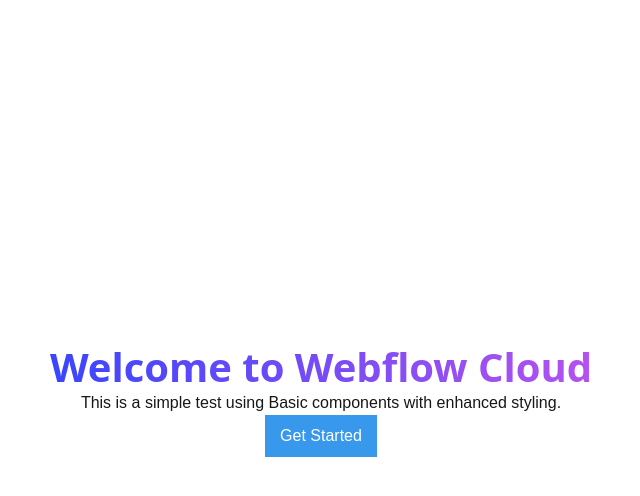
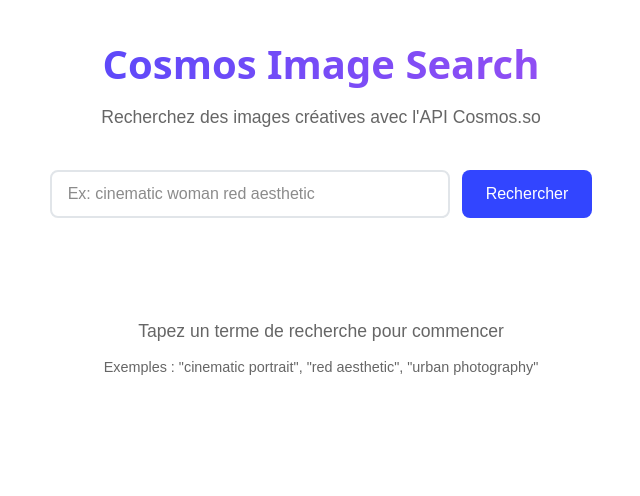
Before and after one commit to Assilbeg/portfolio, a Next.js app in the folder portfolio/: page / in a window 1280 px wide. Shown: the top 496 px of the page, without its empty margins (319-959 px from the left). Built offline with nearby package versions, Linux system fonts and the light colour scheme.

Commit message:
Ajout interface de recherche d'images Cosmos.so

```diff
--- a/portfolio/src/app/page.tsx
+++ b/portfolio/src/app/page.tsx
@@ -1,56 +1,242 @@
 "use client";
 
+import React, { useState } from "react";
 import { Section, Block, Link } from "@/devlink/_Builtin";
 
+interface CosmosImage {
+  id: number;
+  image: {
+    url: string;
+  };
+  text: string | null;
+  ownerName: string | null;
+}
+
 export default function Home() {
+  const [searchTerm, setSearchTerm] = useState("");
+  const [images, setImages] = useState<CosmosImage[]>([]);
+  const [isLoading, setIsLoading] = useState(false);
+  const [error, setError] = useState("");
+
+  const searchImages = async () => {
+    if (!searchTerm.trim()) return;
+
+    setIsLoading(true);
+    setError("");
+
+    try {
+      const response = await fetch('https://api.www.cosmos.so/graphql', {
+        method: 'POST',
+        headers: {
+          'Content-Type': 'application/json',
+          'Authorization': 'Bearer eyJhbGciOiJIUzI1NiIsInR5cCI6IkpXVCJ9.eyJ0eXBlIjoiUmVmcmVzaFRva2VuIiwic3ViIjoiMTI5NTk4OCIsImp0aSI6ImUzOWVmNzQ3LTMxMmMtNDdlNS1hM2IxLTVjOTQ3Njc1OTk5NCIsIm5iZiI6MTc0ODc4MDQzMiwiZXhwIjoxNzgwMzE2NDMyLCJpYXQiOjE3NDg3ODA0MzJ9.bxYLgJcfTTl_EOCbcoJDKDO-ITAwJu9QKG1N5ozRWk0'
+        },
+        body: JSON.stringify({
+          operationName: "SearchGlobalElementsUser",
+          variables: {
+            searchTerm: searchTerm
+          },
+          query: "query SearchGlobalElementsUser($searchTerm: String!) { search(searchTerm: $searchTerm) { elements(meta: {pageSize: 20}) { items { id image { url } text ownerName } } } }"
+        })
+      });
+
+      const data = await response.json();
+
+      if (data.data?.search?.elements?.items) {
+        setImages(data.data.search.elements.items);
+      } else {
+        setError("Aucune image trouvée");
+      }
+    } catch (err) {
+      setError("Erreur lors de la recherche");
+      console.error(err);
+    } finally {
+      setIsLoading(false);
+    }
+  };
+
+  const handleKeyPress = (e: React.KeyboardEvent) => {
+    if (e.key === 'Enter') {
+      searchImages();
+    }
+  };
+
   return (
     <Section
       tag="section"
       style={{
         minHeight: "100vh",
-        display: "flex",
-        alignItems: "center",
-        justifyContent: "center",
+        padding: "40px 20px",
       }}
     >
-      <Block tag="div" className="container">
-        <Block
-          tag="div"
-          className="hero-split"
-          style={{
-            textAlign: "center",
-            maxWidth: "600px",
-            margin: "0 auto",
-          }}
-        >
+      <Block tag="div" className="container" style={{ maxWidth: "1200px", margin: "0 auto" }}>
+
+        {/* Header */}
+        <Block tag="div" style={{ textAlign: "center", marginBottom: "40px" }}>
           <h1
-            className="margin-bottom-24px"
             style={{
               fontSize: "2.5rem",
               fontWeight: 700,
               background: "linear-gradient(83.21deg, #3245ff 0%, #bc52ee 100%)",
               WebkitBackgroundClip: "text",
               WebkitTextFillColor: "transparent",
-              backgroundClip: "text",
+              marginBottom: "16px",
             }}
           >
-            Welcome to Webflow Cloud
+            Cosmos Image Search
           </h1>
-          <Block tag="p" className="margin-bottom-24px">
-            This is a simple test using Basic components with enhanced styling.
+          <p style={{ fontSize: "1.1rem", color: "#666", marginBottom: "32px" }}>
+            Recherchez des images créatives avec l'API Cosmos.so
+          </p>
         </Block>
-          <div>
+
+        {/* Search Section */}
+        <Block tag="div" style={{
+          display: "flex",
+          gap: "12px",
+          marginBottom: "40px",
+          justifyContent: "center",
+          flexWrap: "wrap"
+        }}>
+          <input
+            type="text"
+            value={searchTerm}
+            onChange={(e) => setSearchTerm(e.target.value)}
+            onKeyPress={handleKeyPress}
+            placeholder="Ex: cinematic woman red aesthetic"
+            style={{
+              padding: "12px 16px",
+              fontSize: "1rem",
+              border: "2px solid #e1e5e9",
+              borderRadius: "8px",
+              width: "100%",
+              maxWidth: "400px",
+              outline: "none",
+              transition: "border-color 0.2s ease",
+            }}
+            onFocus={(e) => e.target.style.borderColor = "#3245ff"}
+            onBlur={(e) => e.target.style.borderColor = "#e1e5e9"}
+          />
+
           <Link
             button={true}
-              options={{
-                href: "#",
+            onClick={searchImages}
+            style={{
+              padding: "12px 24px",
+              backgroundColor: isLoading ? "#ccc" : "#3245ff",
+              color: "white",
+              border: "none",
+              borderRadius: "8px",
+              fontSize: "1rem",
+              cursor: isLoading ? "not-allowed" : "pointer",
+              transition: "background-color 0.2s ease",
+              textDecoration: "none",
             }}
-              className="button-primary"
           >
-              Get Started
+            {isLoading ? "Recherche..." : "Rechercher"}
           </Link>
-          </div>
         </Block>
+
+        {/* Error Message */}
+        {error && (
+          <Block tag="div" style={{
+            color: "#e74c3c",
+            textAlign: "center",
+            marginBottom: "20px",
+            padding: "12px",
+            backgroundColor: "#fdf2f2",
+            borderRadius: "8px",
+            border: "1px solid #fed7d7"
+          }}>
+            {error}
+          </Block>
+        )}
+
+        {/* Results Count */}
+        {images.length > 0 && (
+          <Block tag="div" style={{
+            textAlign: "center",
+            marginBottom: "24px",
+            fontSize: "1rem",
+            color: "#666"
+          }}>
+            {images.length} images trouvées pour "{searchTerm}"
+          </Block>
+        )}
+
+        {/* Images Grid */}
+        {images.length > 0 && (
+          <Block tag="div" style={{
+            display: "grid",
+            gridTemplateColumns: "repeat(auto-fill, minmax(250px, 1fr))",
+            gap: "20px",
+            marginTop: "20px"
+          }}>
+            {images.map((item) => (
+              <Block
+                key={item.id}
+                tag="div"
+                style={{
+                  borderRadius: "12px",
+                  overflow: "hidden",
+                  boxShadow: "0 4px 12px rgba(0,0,0,0.1)",
+                  transition: "transform 0.2s ease, box-shadow 0.2s ease",
+                  cursor: "pointer",
+                }}
+                onMouseEnter={(e) => {
+                  e.currentTarget.style.transform = "translateY(-4px)";
+                  e.currentTarget.style.boxShadow = "0 8px 25px rgba(0,0,0,0.15)";
+                }}
+                onMouseLeave={(e) => {
+                  e.currentTarget.style.transform = "translateY(0)";
+                  e.currentTarget.style.boxShadow = "0 4px 12px rgba(0,0,0,0.1)";
+                }}
+                onClick={() => window.open(item.image.url, '_blank')}
+              >
+                <img
+                  src={item.image.url}
+                  alt={item.text || `Image ${item.id}`}
+                  style={{
+                    width: "100%",
+                    height: "200px",
+                    objectFit: "cover",
+                    display: "block"
+                  }}
+                  onError={(e) => {
+                    e.currentTarget.style.display = 'none';
+                  }}
+                />
+                {item.text && (
+                  <Block tag="div" style={{
+                    padding: "12px",
+                    backgroundColor: "white",
+                    fontSize: "0.9rem",
+                    color: "#333"
+                  }}>
+                    {item.text}
+                  </Block>
+                )}
+              </Block>
+            ))}
+          </Block>
+        )}
+
+        {/* Welcome message when no search */}
+        {images.length === 0 && !isLoading && !error && (
+          <Block tag="div" style={{
+            textAlign: "center",
+            padding: "60px 20px",
+            color: "#666"
+          }}>
+            <p style={{ fontSize: "1.1rem", marginBottom: "12px" }}>
+              Tapez un terme de recherche pour commencer
+            </p>
+            <p style={{ fontSize: "0.9rem" }}>
+              Exemples : "cinematic portrait", "red aesthetic", "urban photography"
+            </p>
+          </Block>
+        )}
+
       </Block>
     </Section>
   );
```
Lines whose indentation alone changed are shown as unchanged.
